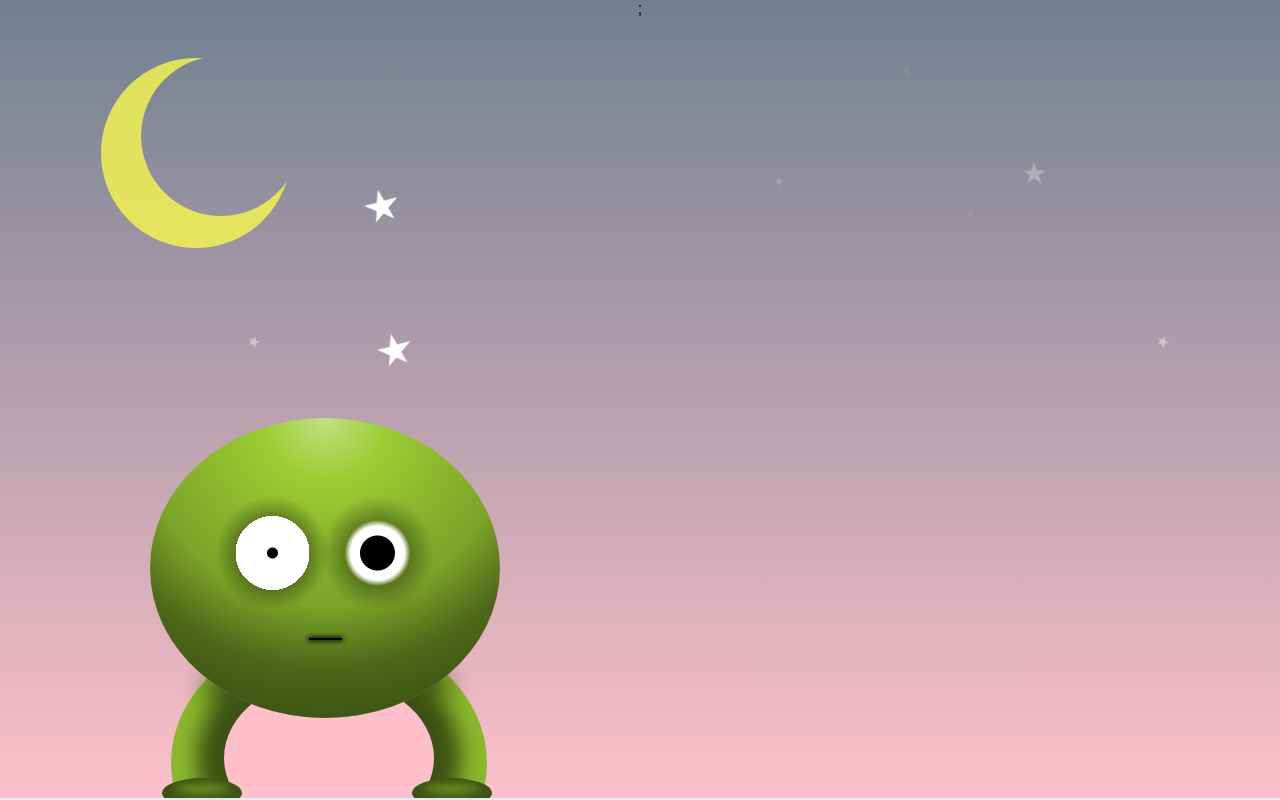
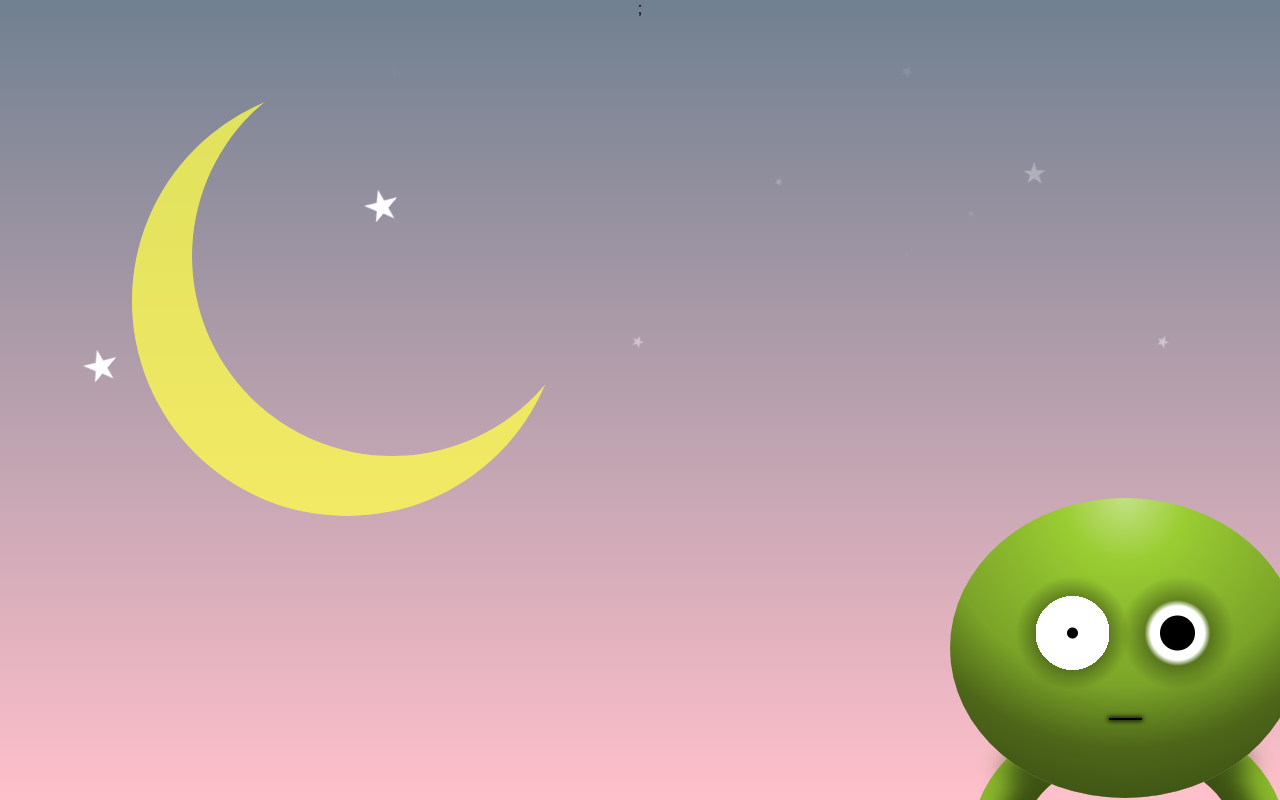
Before and after one commit to ABJolis/monsterfriends, a plain HTML site: page index.html in a window 1280 px wide. Drawn offline with Linux system fonts and the light colour scheme.

Commit message:
chore: ofix greenman and moon positions

```diff
--- a/style.css
+++ b/style.css
@@ -26,13 +26,13 @@ section {
 
 .moon {
   background: transparent;
-  border-radius: 100px;
-  box-shadow: -25px 17px 0px 15px rgba(255, 255, 75, .5);
-  width: 10rem;
-  height: 10rem;
+  border-radius: 100%;
+  box-shadow: -45px 45px 0px 15px rgba(255, 255, 75, .5);
+  width: 25rem;
+  height: 25rem;
   position: absolute;
   top: 7vh;
-  left: 11vw;
+  left: 15vw;
   display: inline-block;
 }
 
@@ -89,8 +89,8 @@ section {
 
 #star2 {
       position: absolute;
-      top: 37%;
-      left: 30%;
+      top: 39%;
+      left: 7%;
       display: inline-block;
       transform: scale(1.5) rotate(-50deg);
       animation-name: twinkle2;
@@ -108,7 +108,7 @@ section {
 #star3 {
       position: absolute;
       top: 25%;
-      left: 10%;
+      left: 70%;
       display: inline-block;
       animation-name: twinkle3;
       animation-duration: 1.5s;
@@ -221,7 +221,7 @@ section {
 #star14 {
 		position: absolute;
 		top: 36%;
-		left: 19%;
+		left: 49%;
 		display: inline-block;
 		transform: rotate(60deg);
 		animation-name: twinkle14;
@@ -258,8 +258,8 @@ section {
 #greenMan {
   /*float: left;*/
   position: relative;
-  top: 50vh;
-  left: 150px;
+  top: 60vh;
+  left: 950px;
   width: 350px;
   height: 300px;
   border-radius: 50%;
```
